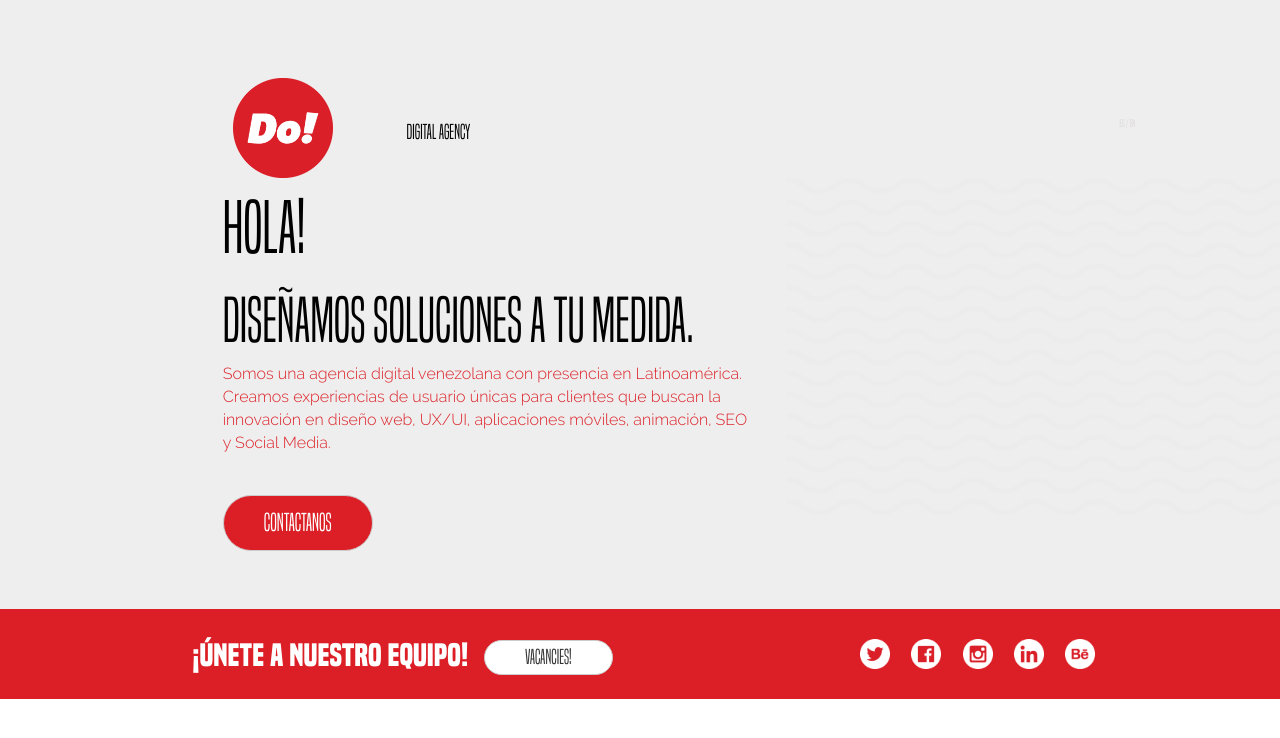
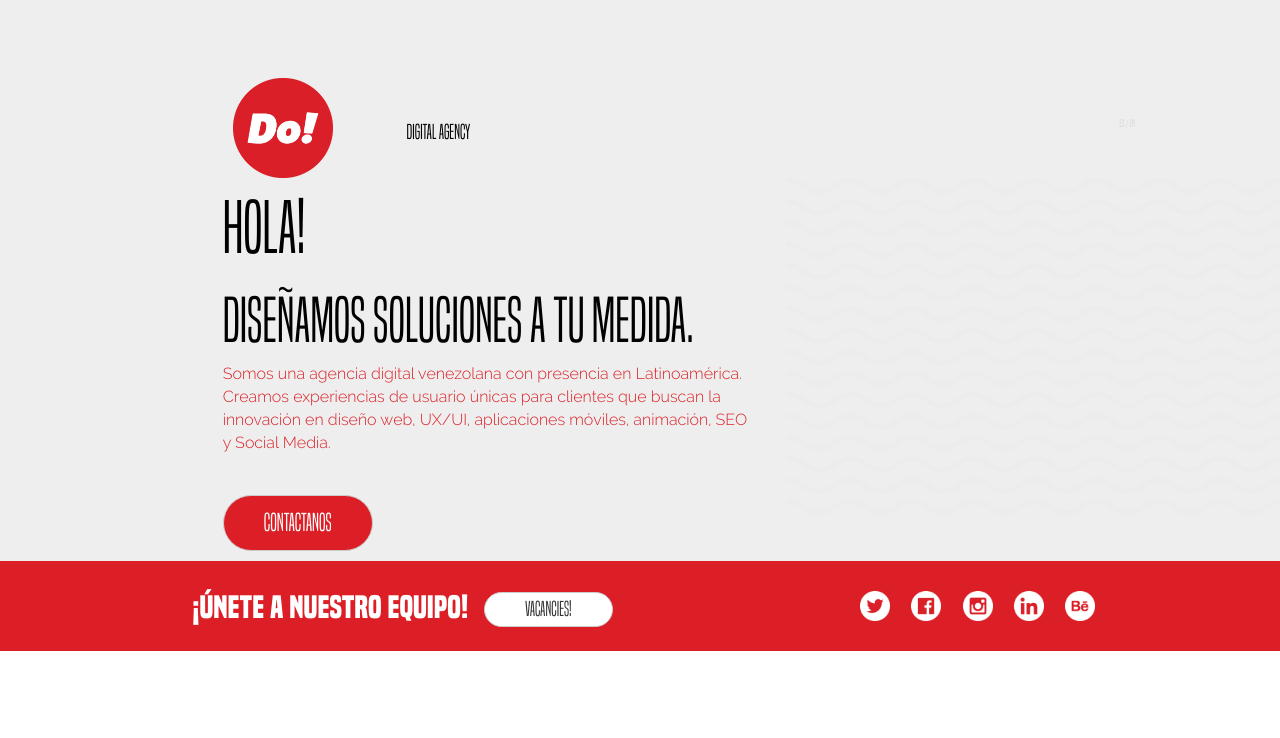
Before and after one commit to jcaicedo/do-web, a plain HTML site: page index.html in a window 1280 px wide. Drawn offline with nearby package versions, Linux system fonts and the light colour scheme.

Commit message:
ajustes css padding jumbotron

```diff
--- a/css/style.css
+++ b/css/style.css
@@ -67,6 +67,7 @@ footer {
 
 .jumbotron{
 	margin-bottom: 0px !important;
+	padding-bottom: 0px !important
 }
 
 header, footer {
```
